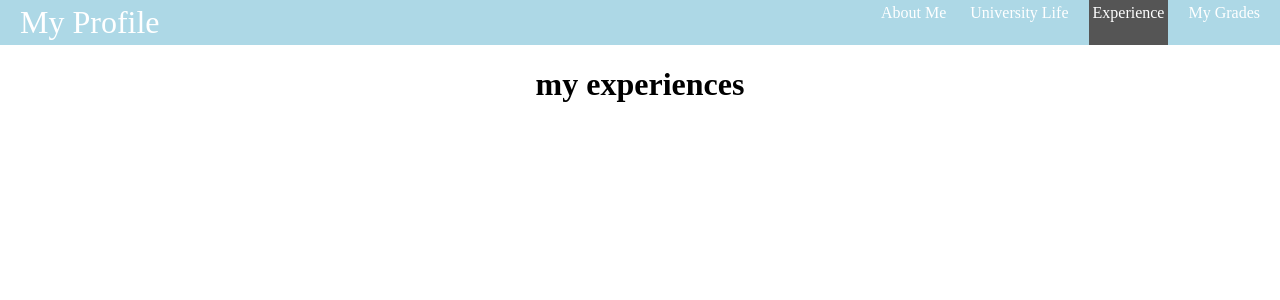
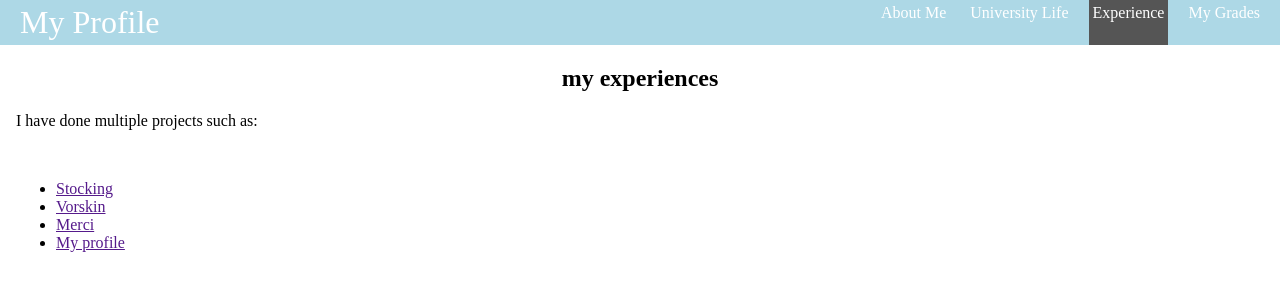
Before and after one commit to nervouswilliam/myProfile, a React (Create React App) app: page /Experience in a window 1280 px wide. Shown: the top 300 px of the page. Built offline with nearby package versions, Linux system fonts and the light colour scheme.

Commit message:
routing fixes and experience content updated

```diff
--- a/src/App.js
+++ b/src/App.js
@@ -1,9 +1,10 @@
 import Navbar from './navbar.js'
-import home from './pages/home.js';
-import aboutMe from './pages/aboutMe.js';
-import universityLife from './pages/universityLife.js';
+// eslint-disable-next-line no-unused-vars
+import Home from './pages/home.js';
+import AboutMe from './pages/aboutMe.js';
+import UniversityLife from './pages/universityLife.js';
 import Experience from './pages/Experience.js';
-import myGrades from './pages/myGrades.js';
+import MyGrades from './pages/myGrades.js';
 import { Route, Routes } from 'react-router-dom';
 
 function App() {
@@ -12,11 +13,11 @@ function App() {
     <Navbar/>
     <div className = "container">
       <Routes>
-        <Route path = "/" element = {<home />} />
-        <Route path = "/aboutMe" element = {<aboutMe />} />
-        <Route path = "/universityLife" element = {<universityLife />} />
+        <Route path = "/" element = {<Home />} />
+        <Route path = "/aboutMe" element = {<AboutMe />} />
+        <Route path = "/universityLife" element = {<UniversityLife />} />
         <Route path = "/Experience" element = {<Experience />} />
-        <Route path = "/myGrades" element = {<myGrades />} />
+        <Route path = "/myGrades" element = {<MyGrades />} />
       </Routes>
     </div>
 
--- a/src/pages/Experience.js
+++ b/src/pages/Experience.js
@@ -1,4 +1,27 @@
+import './experience.css';
+
 export default function Experience()
 {
-    return <h1>my experiences</h1>
+    return (
+        <section>
+            <h1>my experiences</h1>
+            <p>I have done multiple projects such as:</p>
+            <br/>
+            <ul>
+                <li>
+                    <a href = "">Stocking</a>
+                </li>
+                <li>
+                    <a href = "">Vorskin</a>
+                </li>
+                <li>
+                    <a href = "">Merci</a>
+                </li>
+                <li>
+                    <a href = "">My profile</a>
+                </li>
+            </ul>
+        </section>
+
+    );
 }
--- /dev/null
+++ b/src/pages/experience.css
@@ -0,0 +1,8 @@
+p{
+    /* margin: 1rem 0; */
+    /* padding: 1rem; */
+    text-align: justify;
+}
+li{
+    text-align: left;
+}
```
